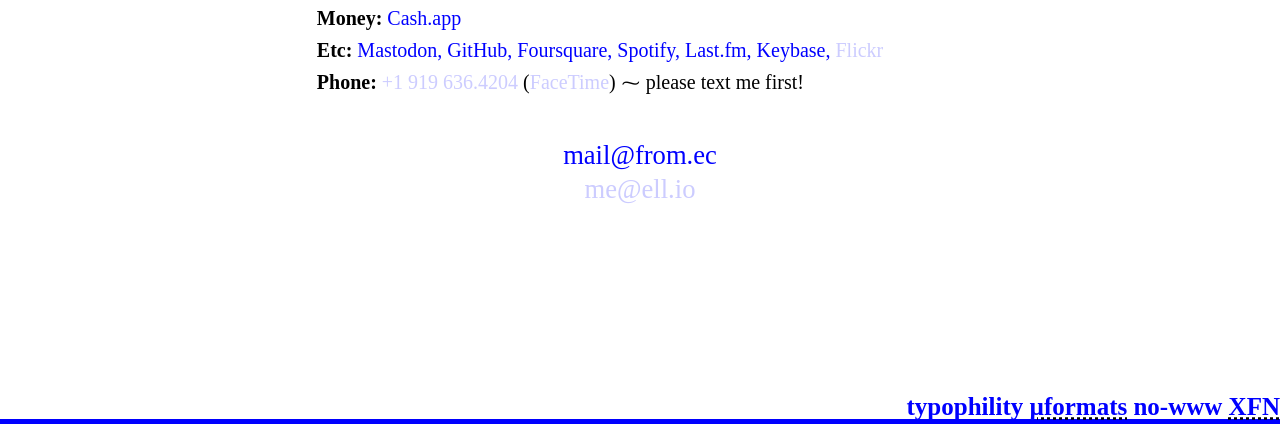
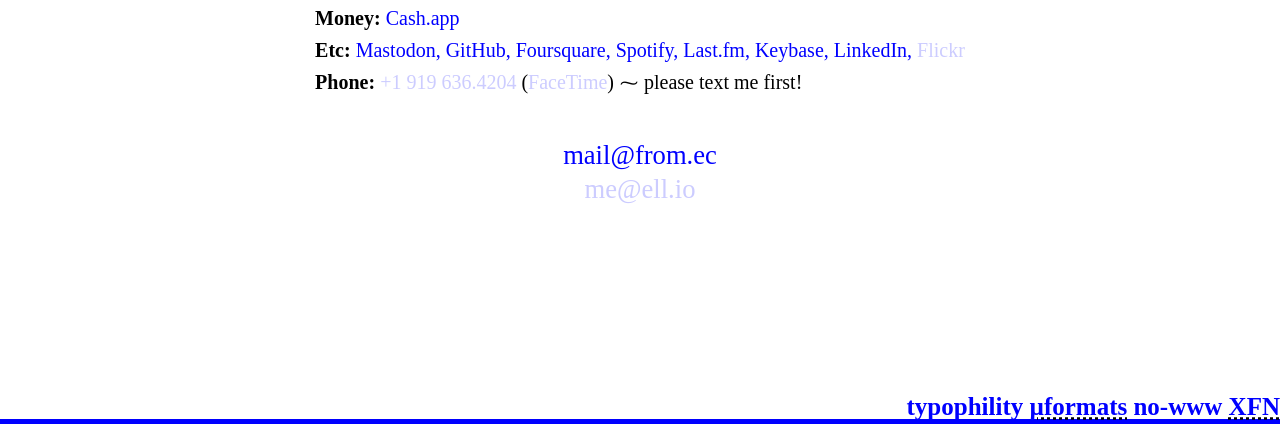
Before and after one commit to ELLIOTTCABLE/elliottcable.name, a plain HTML site: page index.html in a window 1280 px wide. Shown: the part 376-800 px from the top of the page. Drawn offline with Linux system fonts and the light colour scheme; files whose address does not match are found by name.

Commit message:
(new HTML rel) Add LinkedIn

```diff
--- a/index.html
+++ b/index.html
@@ -202,6 +202,7 @@
           <a class="url preferred" rel="me" href="http://open.spotify.com/user/elliottcable">Spotify</a>
           <a class="url preferred" rel="me" href="http://last.fm/user/elliottcable">Last.fm</a>
           <a class="url preferred" rel="me" href="https://keybase.io/elliottcable">Keybase</a>
+          <a class="url preferred" rel="me" href="https://www.linkedin.com/in/elliottcable/">LinkedIn</a>
           <a class="url" rel="me" href="http://flickr.com/photos/elliottcable/">Flickr</a>
         </div>
         <div class="tel">
```
